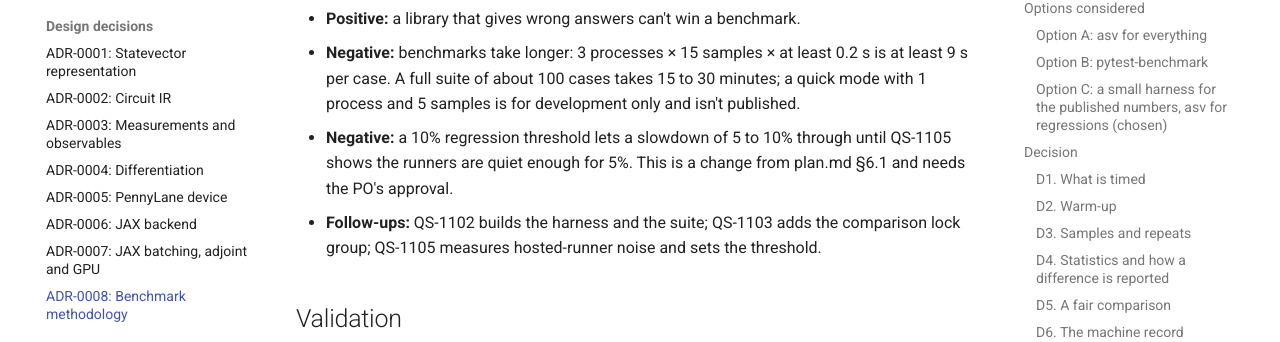
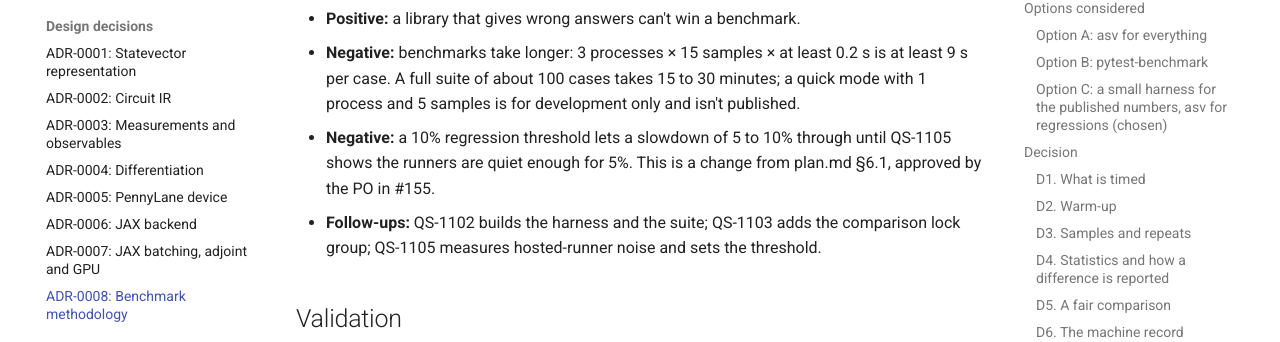
Before and after one commit to hasanahmed77/high-performance-differentiable-quantum-simulator, an MkDocs documentation site: the page built from docs/adr/0008-benchmark-methodology.md, in a window 1280 px wide and 900 px high, scrolled down 5101 px. Shown: the part 172-514 px from the top of the window. Built offline with MkDocs 1.6.1 and Material for MkDocs 9.7.7, drawn with Linux system fonts in a browser that asks for light colours; nearby versions of some CDN libraries; comment, search, counter and statistics services are not loaded; some of the changed text lies outside the part shown.

Commit message:
docs: record PO approval of ADR-0008
Co-Authored-By: Claude Opus 5.5 <noreply@anthropic.com>

```diff
--- a/docs/adr/0008-benchmark-methodology.md
+++ b/docs/adr/0008-benchmark-methodology.md
@@ -2,7 +2,7 @@
 
 | | |
 |---|---|
-| **Status** | Proposed |
+| **Status** | Accepted: approved by the PO on 2026-11-18 in #155, including D7's 10% starting threshold |
 | **Date** | 2026-11-18 |
 | **Deciders** | Product Owner / Architect |
 | **Related stories** | QS-1101 (this ADR); QS-1102 (suite), QS-1103 (comparisons), QS-1104 (plots), QS-1105 (asv), QS-1106 (roofline), QS-908 (T4 run) |
@@ -161,7 +161,7 @@ performance" power mode, no other heavy programs running (games, browsers playin
   A full suite of about 100 cases takes 15 to 30 minutes; a quick mode with 1 process and 5 samples is for
   development only and isn't published.
 - **Negative:** a 10% regression threshold lets a slowdown of 5 to 10% through until QS-1105 shows the runners
-  are quiet enough for 5%. This is a change from plan.md §6.1 and needs the PO's approval.
+  are quiet enough for 5%. This is a change from plan.md §6.1, approved by the PO in #155.
 - **Follow-ups:** QS-1102 builds the harness and the suite; QS-1103 adds the comparison lock group; QS-1105
   measures hosted-runner noise and sets the threshold.
 
```
